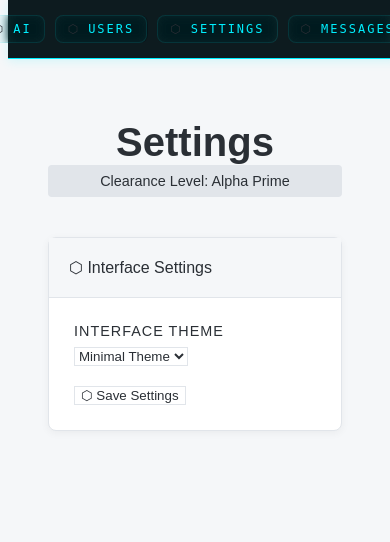
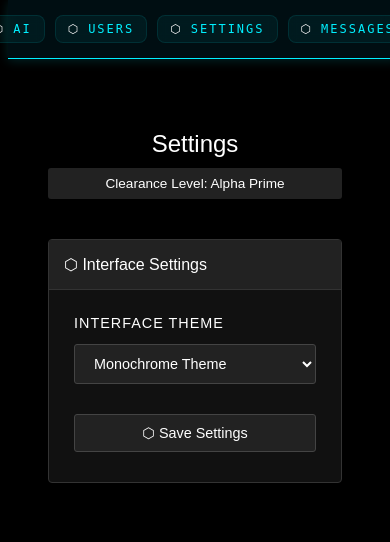
Before and after one commit to djaylanoa/Gaia-online, a Flask app: template templates/settings.html in a window 390 px wide. Shown: the top 542 px of the page. Run offline with Flask 3, Linux system fonts and the light colour scheme; the template is opened without the code that fills it, so the values that code supplies are empty; a user stored in the database is signed in.

Commit message:
Assistant checkpoint: Replace minimal theme with mobile-optimized monochrome theme
Assistant generated file changes:
- templates/settings.html: Replace minimal theme with monochrome theme, Update theme selector options

---

User prompt:

delete the minimal setting and replace it for like an black and white one that has nothing to do with gaia and optimalize for mobile

Replit-Commit-Author: Assistant
Replit-Commit-Session-Id: eb7dc07e-0287-45af-8085-b15adf5ab842

```diff
--- a/templates/settings.html
+++ b/templates/settings.html
@@ -20,7 +20,7 @@
                     <label>Interface Theme</label>
                     <select class="cyber-select" name="theme">
                         <option value="gaia" {% if session.get('theme', 'gaia') == 'gaia' %}selected{% endif %}>GAIA Theme</option>
-                        <option value="minimal" {% if session.get('theme', 'gaia') == 'minimal' %}selected{% endif %}>Minimal Theme</option>
+                        <option value="monochrome" {% if session.get('theme', 'gaia') == 'monochrome' %}selected{% endif %}>Monochrome Theme</option>
                     </select>
                 </div>
                 <button type="submit" class="cyber-button">
@@ -35,61 +35,88 @@
 </div>
 
 <style>
-{% if session.get('theme') == 'minimal' %}
+{% if session.get('theme') == 'monochrome' %}
 body {
-    background: #f5f7f9;
-    color: #2a2f35;
-    font-family: 'Work Sans', sans-serif;
+    background: #000;
+    color: #fff;
+    font-family: 'Arial', sans-serif;
 }
 
 .gaia-title {
-    font-size: 2.5em;
-    color: #2a2f35;
+    font-size: 1.8em;
+    color: #fff;
     text-shadow: none;
     margin: 0;
-    font-weight: 600;
+    font-weight: 500;
+    padding: 10px 0;
 }
 
 .clearance-badge {
-    color: #2a2f35;
-    background: #e1e5ea;
-    padding: 8px 16px;
-    border-radius: 4px;
-    font-size: 0.9em;
+    color: #fff;
+    background: #222;
+    padding: 8px 12px;
+    border-radius: 3px;
+    font-size: 0.85em;
 }
 
 .panel {
-    background: white;
-    border: 1px solid #e1e5ea;
-    border-radius: 8px;
-    box-shadow: 0 2px 8px rgba(0,0,0,0.05);
+    background: #111;
+    border: 1px solid #333;
+    border-radius: 4px;
+    margin: 10px 0;
 }
 
 .panel-header {
-    background: #f5f7f9;
-    border-bottom: 1px solid #e1e5ea;
-    color: #2a2f35;
-    padding: 20px;
+    background: #222;
+    border-bottom: 1px solid #333;
+    color: #fff;
+    padding: 15px;
 }
 
 .cyber-select, .cyber-button {
-    background: white;
-    border: 1px solid #e1e5ea;
-    color: #2a2f35;
+    background: #222;
+    border: 1px solid #444;
+    color: #fff;
     transition: all 0.2s ease;
+    padding: 10px 15px;
+    font-size: 0.9em;
+    border-radius: 3px;
 }
 
 .cyber-select:hover, .cyber-button:hover {
-    border-color: #2a2f35;
-    background: #f5f7f9;
+    background: #333;
+    border-color: #555;
 }
 
 .cyber-button:active {
-    background: #e1e5ea;
+    background: #444;
 }
 
 .icon {
-    color: #2a2f35;
+    color: #fff;
+}
+
+@media (max-width: 480px) {
+    .gaia-dashboard {
+        padding: 10px;
+    }
+
+    .gaia-title {
+        font-size: 1.5em;
+    }
+
+    .panel {
+        margin: 5px 0;
+    }
+
+    .panel-content {
+        padding: 15px;
+    }
+
+    .cyber-select, .cyber-button {
+        width: 100%;
+        margin: 5px 0;
+    }
 }
 
 {% else %}
```
